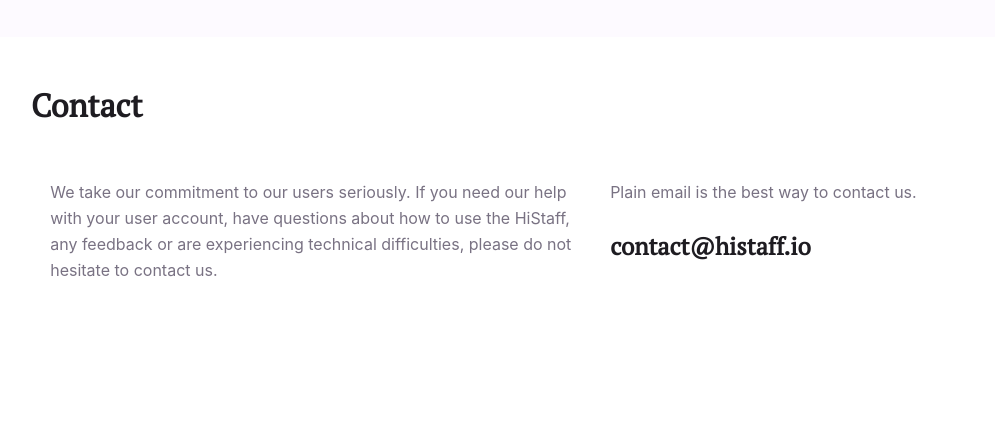
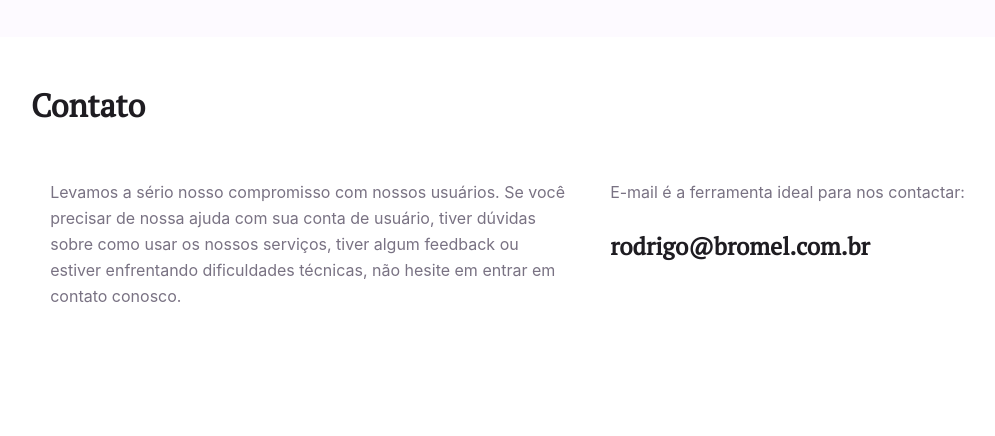
Before and after one commit to Bromel-Intermediacoes/website, a Gatsby site: page /contact in a window 1280 px wide. Shown: the part 95-531 px from the top of the page, without its empty margins (129-1124 px from the left). Built offline with nearby package versions, Linux system fonts and the light colour scheme; Gatsby itself is replaced by a stand-in of ours.

Commit message:
Update contact.js

```diff
--- a/src/pages/contact.js
+++ b/src/pages/contact.js
@@ -5,22 +5,28 @@ import SEO from "../components/seo"
 
 const ContactPage = () => (
   <Layout>
-        <SEO title="Contact"/>
+    <SEO title="Contact" />
     <div className={"container"}>
       <div className={"content"}>
         <div className={"title"}>
-                    <h1>Contact</h1>
+          <h1>Contato</h1>
         </div>
 
         <div className={"row"}>
           <div className={"col-7"}>
-                        <p>We take our commitment to our users seriously. If you need our help with your user account, have questions about how to use the HiStaff, any feedback or are experiencing technical difficulties, please do not hesitate to contact us.</p>
+            <p>
+              Levamos a sério nosso compromisso com nossos usuários. Se você
+              precisar de nossa ajuda com sua conta de usuário, tiver dúvidas
+              sobre como usar os nossos serviços, tiver algum feedback ou
+              estiver enfrentando dificuldades técnicas, não hesite em entrar em
+              contato conosco.
+            </p>
           </div>
 
           <div className={"col-5"}>
             <div className={"contact-items"}>
-                            <p>Plain email is the best way to contact us.</p>
-                            <h2>contact@histaff.io</h2>
+              <p>E-mail é a ferramenta ideal para nos contactar:</p>
+              <h2>rodrigo@bromel.com.br</h2>
             </div>
           </div>
         </div>
```
Lines whose indentation alone changed are shown as unchanged.
